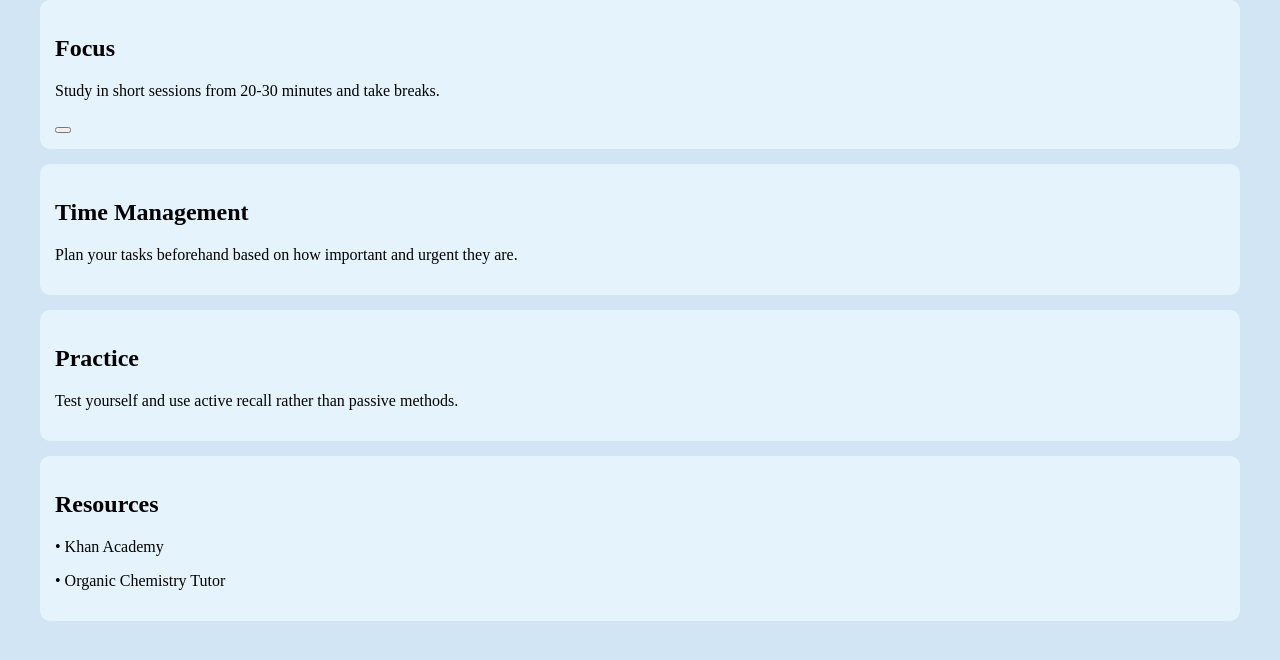
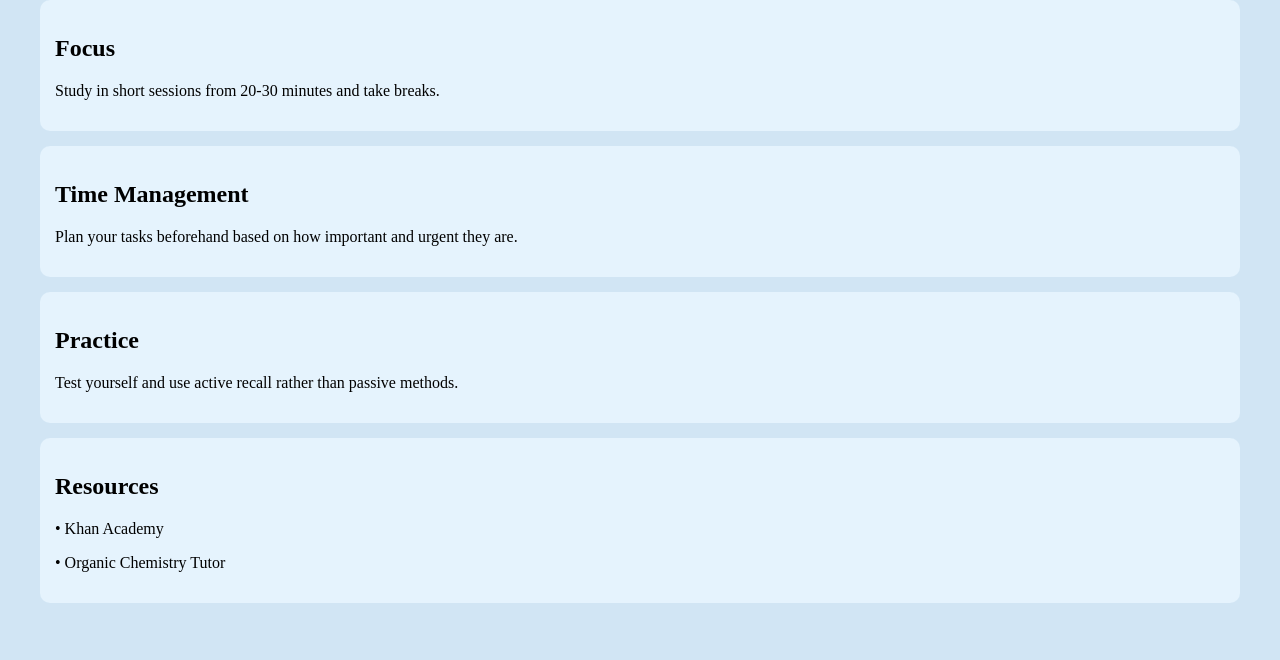
Before and after one commit to joanna3141/braintreestudycenter, a plain HTML site: page index.html in a window 1280 px wide. Shown: the part 98-758 px from the top of the page. Drawn offline with Linux system fonts and the light colour scheme.

Commit message:
Update index.html

```diff
--- a/index.html
+++ b/index.html
@@ -4,7 +4,7 @@
   <title>Braintree Study Center</title>
   <style>
     body {
-      font-family: Playfair Display;
+      font-family: Chewy;
       margin: 40px;
       background-color: #D1E5F4;
     }
@@ -24,7 +24,6 @@
   <div class ="section">
     <h2>Focus</h2>
     <p>Study in short sessions from 20-30 minutes and take breaks.</p>
-    <button></button>
   </div>
 
   <div class ="section">
```
